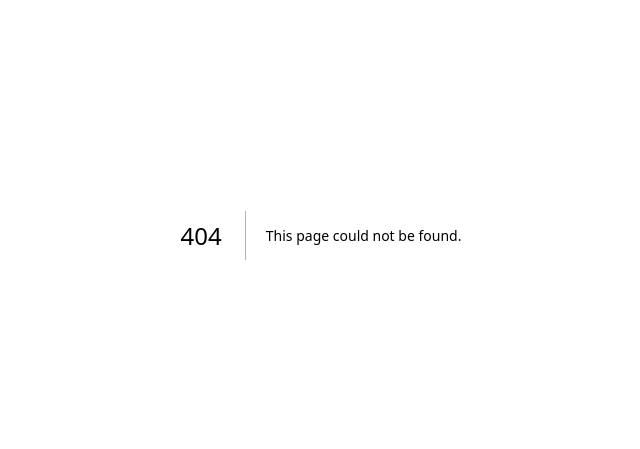
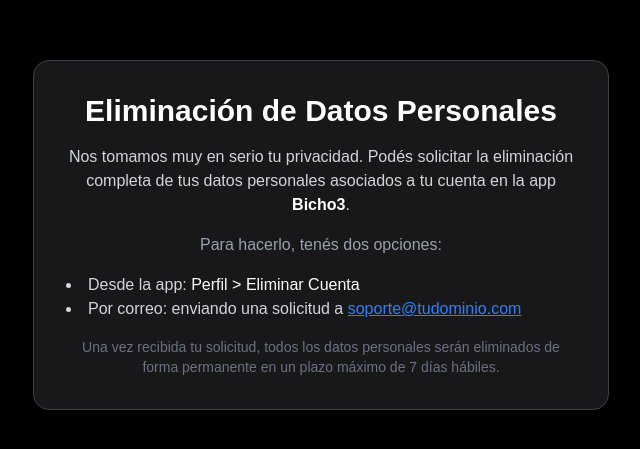
Before and after one commit to Agustin-Monti/gymapp, a Next.js app: page /eliminar-datos in a window 1280 px wide. Before the commit this address had no page. Shown: the part 165-614 px from the top of the page, without its empty margins (319-959 px from the left). Built offline with nearby package versions, Linux system fonts and the light colour scheme.

Commit message:
Create page.tsx

```diff
--- /dev/null
+++ b/src/app/eliminar-datos/page.tsx
@@ -0,0 +1,28 @@
+export default function EliminarDatosPage() {
+  return (
+    <div className="min-h-screen bg-black text-white flex items-center justify-center px-4 py-12">
+      <div className="bg-zinc-900 rounded-2xl shadow-xl p-8 max-w-xl w-full border border-zinc-700">
+        <h1 className="text-3xl font-bold mb-4 text-center text-white">
+          Eliminación de Datos Personales
+        </h1>
+
+        <p className="mb-4 text-gray-300 text-center">
+          Nos tomamos muy en serio tu privacidad. Podés solicitar la eliminación completa de tus datos personales asociados a tu cuenta en la app <span className="font-semibold text-white">Bicho3</span>.
+        </p>
+
+        <p className="mb-4 text-gray-400 text-center">
+          Para hacerlo, tenés dos opciones:
+        </p>
+
+        <ul className="mb-4 text-gray-300 list-disc list-inside">
+          <li>Desde la app: <span className="text-white font-medium">Perfil &gt; Eliminar Cuenta</span></li>
+          <li>Por correo: enviando una solicitud a <a href="mailto:soporte@tudominio.com" className="text-blue-500 underline hover:text-blue-400">soporte@tudominio.com</a></li>
+        </ul>
+
+        <p className="text-sm text-center text-gray-500">
+          Una vez recibida tu solicitud, todos los datos personales serán eliminados de forma permanente en un plazo máximo de 7 días hábiles.
+        </p>
+      </div>
+    </div>
+  );
+}
```
